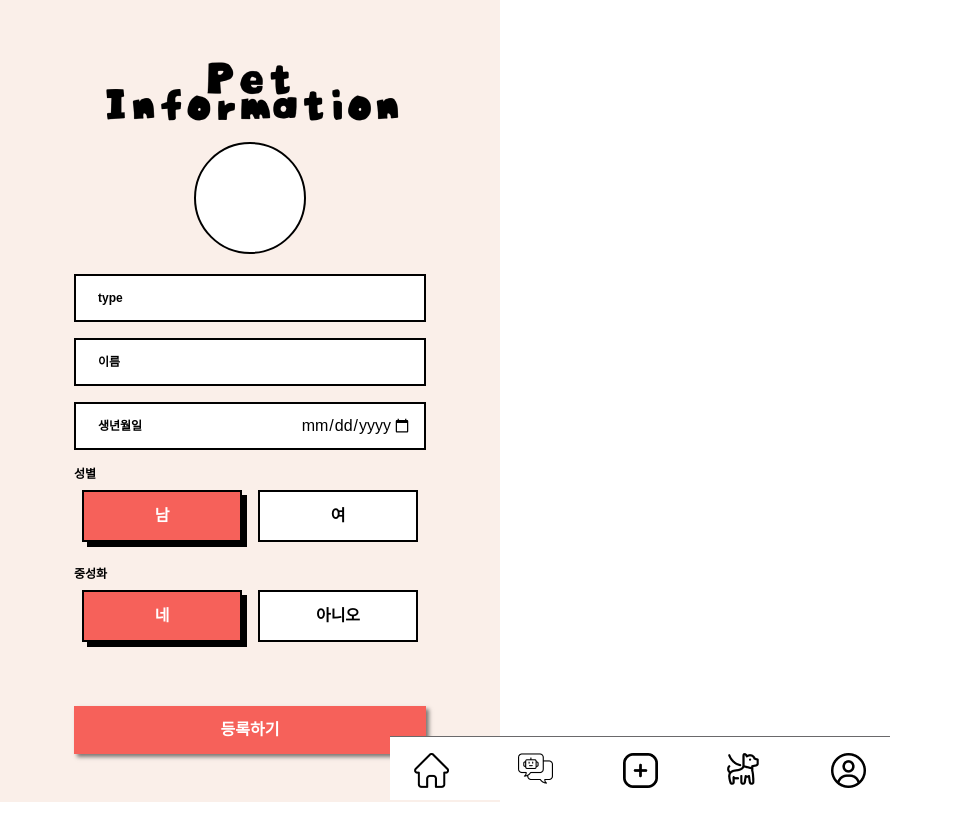
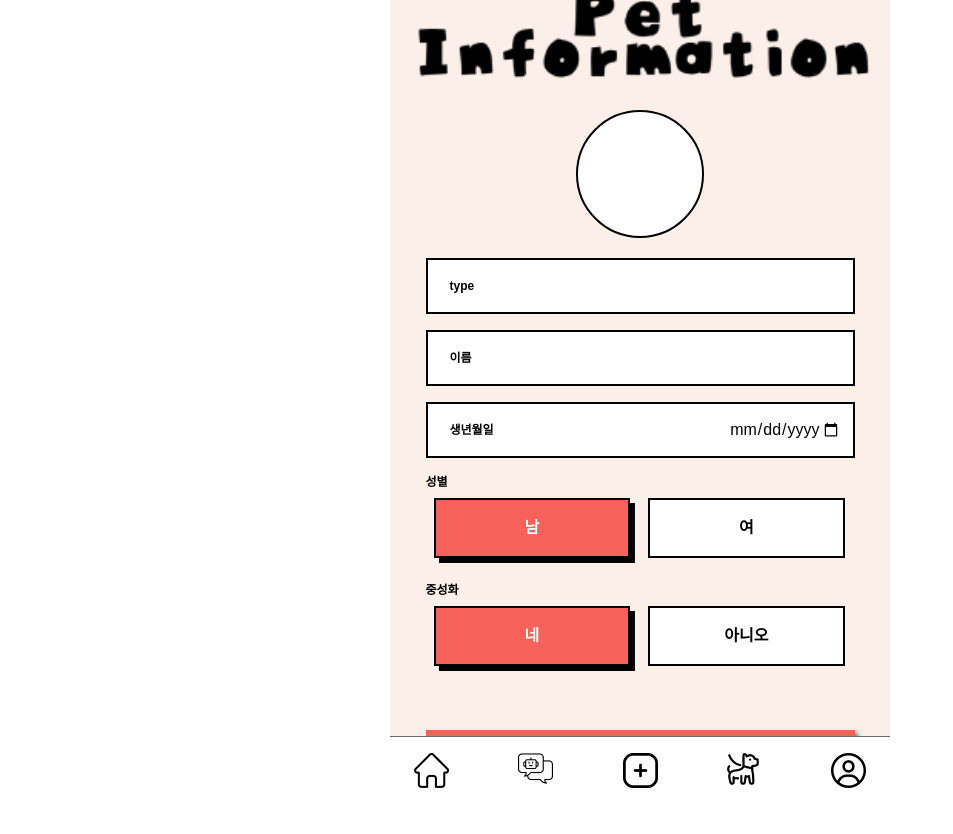
Before and after one commit to copiCat0/withPet-client, a React (Create React App) app in the folder withpet/: page /petinfo in a window 1280 px wide. Shown: the whole page, without its empty margins (0-953 px from the left). Before the commit the page ends 802 px from the top, so only its background shows below. Built offline with nearby package versions, Linux system fonts and the light colour scheme; no server answers; a web font is replaced by a local one.

Commit message:
[💄] PetInfo 스타일 수정 #35

```diff
--- a/withpet/src/components/PetInfo/PetInfoImg.tsx
+++ b/withpet/src/components/PetInfo/PetInfoImg.tsx
@@ -40,7 +40,7 @@ const PetInfoImg = (props: ImgProps) => {
             <label
               htmlFor="petImg"
               tabIndex={0}
-              className="relative top-0 z-50 block bg-transparent w-28 h-28 mb-3 rounded-full cursor-pointer"
+              className="relative top-0 z-50 block bg-transparent w-32 h-32 mb-3 rounded-full cursor-pointer"
             />
           )}
         </>
@@ -48,7 +48,7 @@ const PetInfoImg = (props: ImgProps) => {
         <label
           htmlFor="petImg"
           tabIndex={0}
-          className="block bg-white w-28 h-28 mb-3 rounded-full border-2 border-black cursor-pointer"
+          className="block bg-white w-32 h-32 mb-3 rounded-full border-2 border-black cursor-pointer"
         />
       )}
 
@@ -62,7 +62,7 @@ const PetInfoImg = (props: ImgProps) => {
         required
       />
       {attachment && (
-        <div className="absolute w-28 h-28 rounded-full top-0 overflow-hidden border-2 border-black">
+        <div className="absolute w-32 h-32 rounded-full top-0 overflow-hidden border-2 border-black">
           <img
             src={attachment}
             alt="추가 이미지"
--- a/withpet/src/components/PetInfo/PetInfoInput.tsx
+++ b/withpet/src/components/PetInfo/PetInfoInput.tsx
@@ -13,10 +13,10 @@ const PetInfoInput:React.FC<InputProps> = (props: InputProps) => {
   const { id, name, type, children, ...rest } = props
 
   return (
-    <div role="inputBox" className="relative py-2 w-full">
+    <div role="inputBox" className="relative py-2 w-11/12 ">
       <label
         htmlFor={id}
-        className="inline-box absolute top-6 left-6 text-xs decoration-Gray-400 font-semibold"
+        className="inline-box absolute top-7 left-6 text-xs decoration-Gray-400 font-semibold"
       >
         {children}
       </label>
@@ -24,7 +24,7 @@ const PetInfoInput:React.FC<InputProps> = (props: InputProps) => {
         id={id}
         name={name}
         type={type}
-        className="inline-box box-border w-full h-12 text-right px-3 border-2 border-black "
+        className="inline-box box-border w-full h-14 text-right px-3 border-2 border-black"
         {...rest}
         required
       />
--- a/withpet/src/components/PetInfo/PetInfoRadioBtn.tsx
+++ b/withpet/src/components/PetInfo/PetInfoRadioBtn.tsx
@@ -8,12 +8,12 @@ interface ButtonProp extends React.InputHTMLAttributes<HTMLInputElement> {
   tabIndex?: number | undefined
 }
 
-const PetInfoRadioBtn:React.FC<ButtonProp> = (props: ButtonProp) => {
+const PetInfoRadioBtn: React.FC<ButtonProp> = (props: ButtonProp) => {
   const { children, name, value, ...rest } = props
 
   return (
     <>
-      <label tabIndex={0}>
+      <label tabIndex={0} className="w-full">
         <input
           type="radio"
           name={name}
@@ -22,7 +22,7 @@ const PetInfoRadioBtn:React.FC<ButtonProp> = (props: ButtonProp) => {
           className="peer hidden"
         />
         <span
-          className="w-40 py-3 m-2 inline-block box-border border-2 border-black bg-white text-base text-center font-bold cursor-pointer
+          className="w-11/12 py-4 m-2 inline-block box-border border-2 border-black bg-white text-base text-center font-bold cursor-pointer
           peer-checked:bg-primary-200 peer-checked:text-white peer-checked:shadow-100
           "
         >
--- a/withpet/src/components/PetInfo/PetInfoRadioGroup.tsx
+++ b/withpet/src/components/PetInfo/PetInfoRadioGroup.tsx
@@ -11,7 +11,7 @@ const PetInfoRadioGroup:React.FC<GroupProp> = (props: GroupProp) => {
   const { children, label } = props
 
   return (
-    <fieldset className="my-2" tabIndex={0}>
+    <fieldset className="my-2 w-11/12 flex justify-center" tabIndex={0}>
       <legend className="text-xs decoration-Gray-400 font-semibold">
         {label}
       </legend>
--- a/withpet/src/components/PetInfo/PetInfoRegister.tsx
+++ b/withpet/src/components/PetInfo/PetInfoRegister.tsx
@@ -16,7 +16,7 @@ const PetInfoRegister:React.FC<RegisterProps> = (props: RegisterProps) => {
         id={id}
         type={type}
         value={value}
-        className="w-full py-3 my-12 bg-primary-200 text-white font-bold shadow-200 cursor-pointer"
+        className="w-11/12 py-4 my-12 bg-primary-200 text-white font-bold shadow-200 cursor-pointer"
         {...rest}
       />
     </>
--- a/withpet/src/router/PetInfo.tsx
+++ b/withpet/src/router/PetInfo.tsx
@@ -1,6 +1,7 @@
 import React from 'react'
 import 'components/App/App.css'
 import Logo from 'assets/Logo/petinfoLogo.webp'
+import Container from 'components/UI/Container'
 import PetInfoImg from 'components/PetInfo/PetInfoImg'
 import PetInfoInput from 'components/PetInfo/PetInfoInput'
 import PetInfoRadioBtn from 'components/PetInfo/PetInfoRadioBtn'
@@ -48,10 +49,10 @@ const PetInfo: React.FC = () => {
   }
 
   return (
-    <section className="flex flex-col items-center justify-center bg-primary-100 max-w-scr h-full">
+    <Container style={'bg-primary-100 justify-center'}>
       <div role="petInfogroup">
-        <h2 className="flex justify-center mt-12">
-          <img src={Logo} alt="Pet Information Logo"></img>
+        <h2 className="flex justify-center ">
+          <img src={Logo} alt="Pet Information Logo" className="w-full"></img>
         </h2>
         <form
           className="flex flex-col justify-center items-center"
@@ -130,7 +131,7 @@ const PetInfo: React.FC = () => {
           <PetInfoRegister id="submit" type="submit" value="등록하기" />
         </form>
       </div>
-    </section>
+    </Container>
   )
 }
 
```
